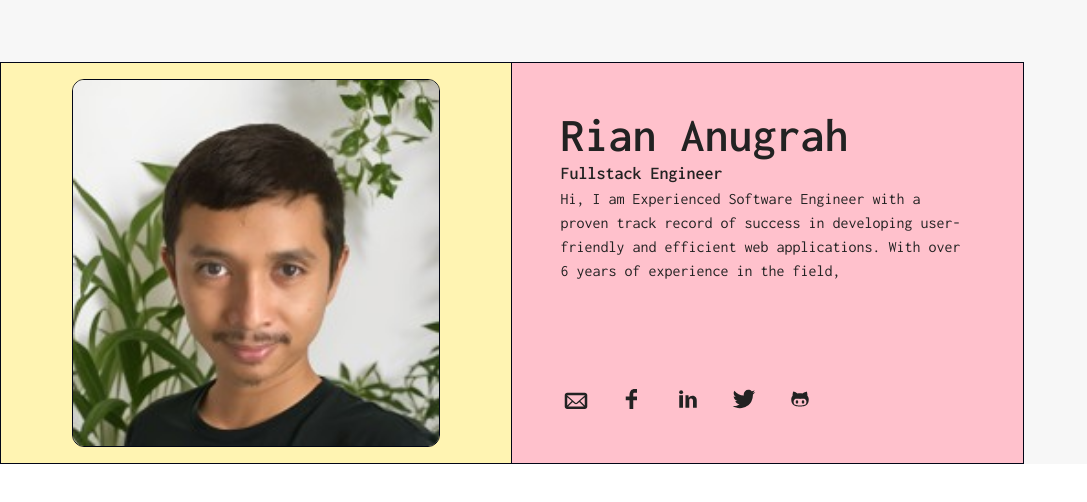
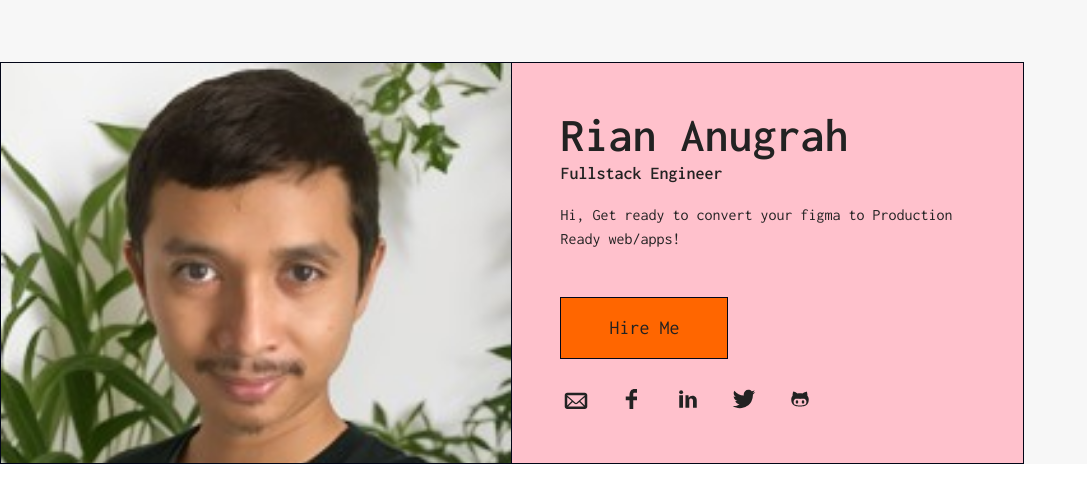
Before and after one commit to rianAnugrah/cv, a Next.js app: page /home in a window 1280 px wide. Shown: the top 502 px of the page, without its empty margins (0-1087 px from the left). Built offline with nearby package versions, Linux system fonts and the light colour scheme.

Commit message:
Fix Margin Grocery Go

```diff
--- a/app/(shared)/components/navbar.tsx
+++ b/app/(shared)/components/navbar.tsx
@@ -22,15 +22,15 @@ const NavBar = () => {
   const [activeIndex, setActiveIndex] = useState<number | null>(0);
   const [hoverIndex, setHoverIndex] = useState<number | null>(null);
 
-  const menuItems = ["Home", "About", "Resume", "Works", "Store"];
+  const menuItems = ["Home", "Works", "About", "Resume",  "Store"];
   const menuIcons = [
     RiHome2Line,
+    RiBriefcase2Line,
     RiAccountCircleLine,
     RiAwardLine,
-    RiBriefcase2Line,
     RiShoppingBag2Line,
   ];
-  const contents = [Home, AboutPage, ResumePage, WorksPage, StorePage];
+  const contents = [Home, WorksPage, AboutPage, ResumePage,  StorePage];
 
   // Refs to sections
   const sectionRefs = useRef<(HTMLDivElement | null)[]>([]);
--- a/app/home/page.tsx
+++ b/app/home/page.tsx
@@ -14,24 +14,31 @@ import Link from "next/link";
 export default function Home() {
   return (
     <main className="flex flex-col md:flex-row w-full lg:max-w-[64rem] bg-slate-950 p-[1px] gap-[1px] ">
-      <div className=" h-[400px] bg-[#FFF4B2] flex w-full lg:w-1/2 items-center justify-center text-[#222] p-4">
+      <div className=" h-[400px] bg-[#FFF4B2] flex w-full lg:w-1/2 items-center justify-center text-[#222] ">
         <Image
           src="/img/rian.jpeg"
           alt="Rian"
           width={400}
           height={400}
-          className="h-full w-auto aspect-square rounded-xl border  border-slate-950"
+          className="h-full w-full object-cover   "
         />
       </div>
-      <div className=" h-[400px] bg-[#FFC1CC] w-full lg:w-1/2 flex flex-col flex-wrap justify-center  text-[#222] p-12">
+      <div className=" bg-[#FFC1CC] w-full lg:w-1/2 flex flex-col flex-wrap justify-center  text-[#222] p-12">
         <p className="text-5xl font-semibold">Rian Anugrah </p>
 
         <p className="text-lg font-semibold">Fullstack Engineer</p>
 
-        <p className="flex-grow break-words text-ellipsis overflow-hidden">
-          Hi, I am Experienced Software Engineer with a proven track record of
-          success in developing user-friendly and efficient web applications.
-          With over 6 years of experience in the field,
+        <p className="flex-grow break-words text-ellipsis overflow-hidden mt-4">
+          Hi, Get ready to convert your figma to Production Ready web/apps!
+        </p>
+        <p className="text-[#222] border my-6 flex border-slate-950 hover:text-[#f7f7f7] transition-all duration-300  text-xl p-[1rem] relative group cursor-pointer bg-[#FF6600]   flex-col items-center justify-center px-12 w-fit ">
+          <a
+            href="https://wa.me/6285720880038?text=Hi%20Rian%2C%20I%20want%20to%20discuss%20a%20project%20with%20you!"
+            target="_blank"
+            rel="noopener noreferrer"
+          >
+            Hire Me
+          </a>
         </p>
         <div className="flex gap-6 text-2xl lg:text-3xl">
           <Link
```
